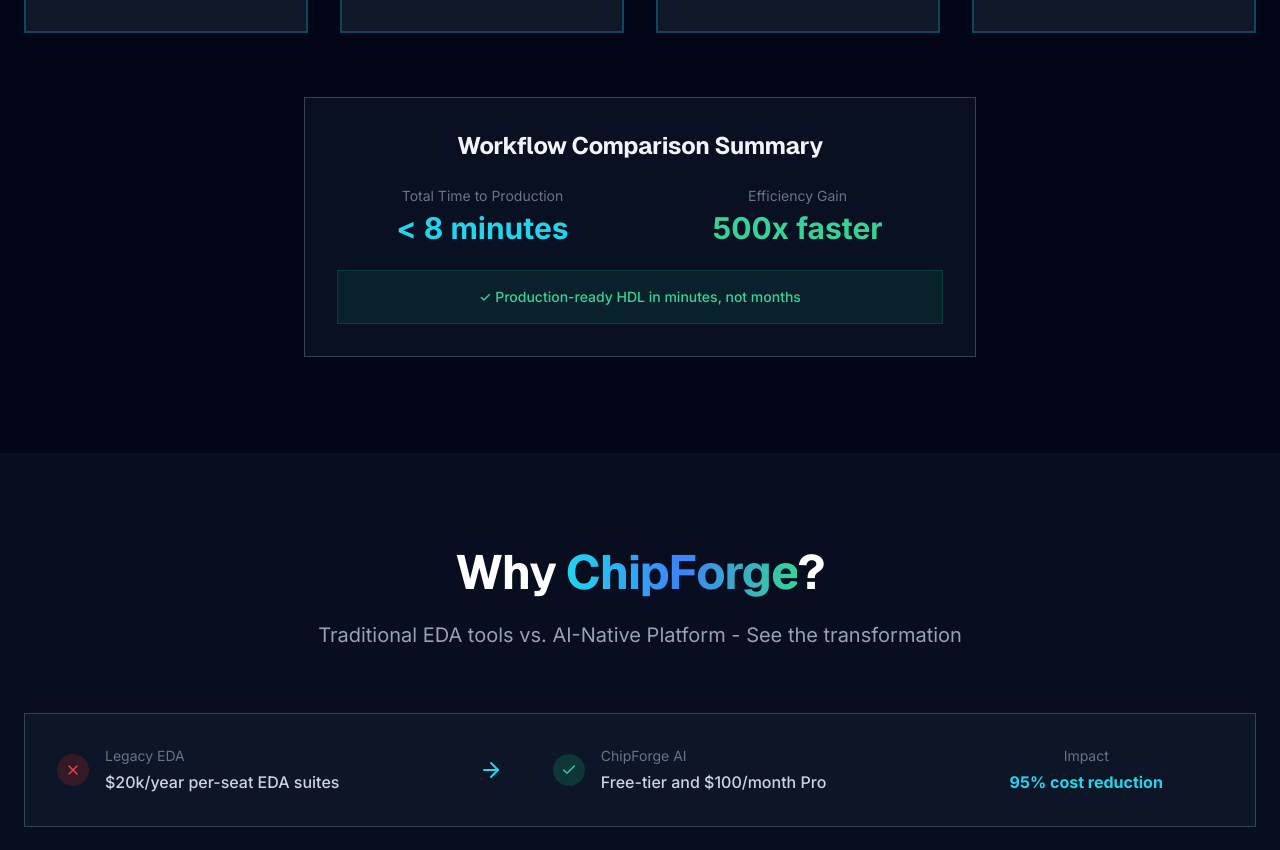
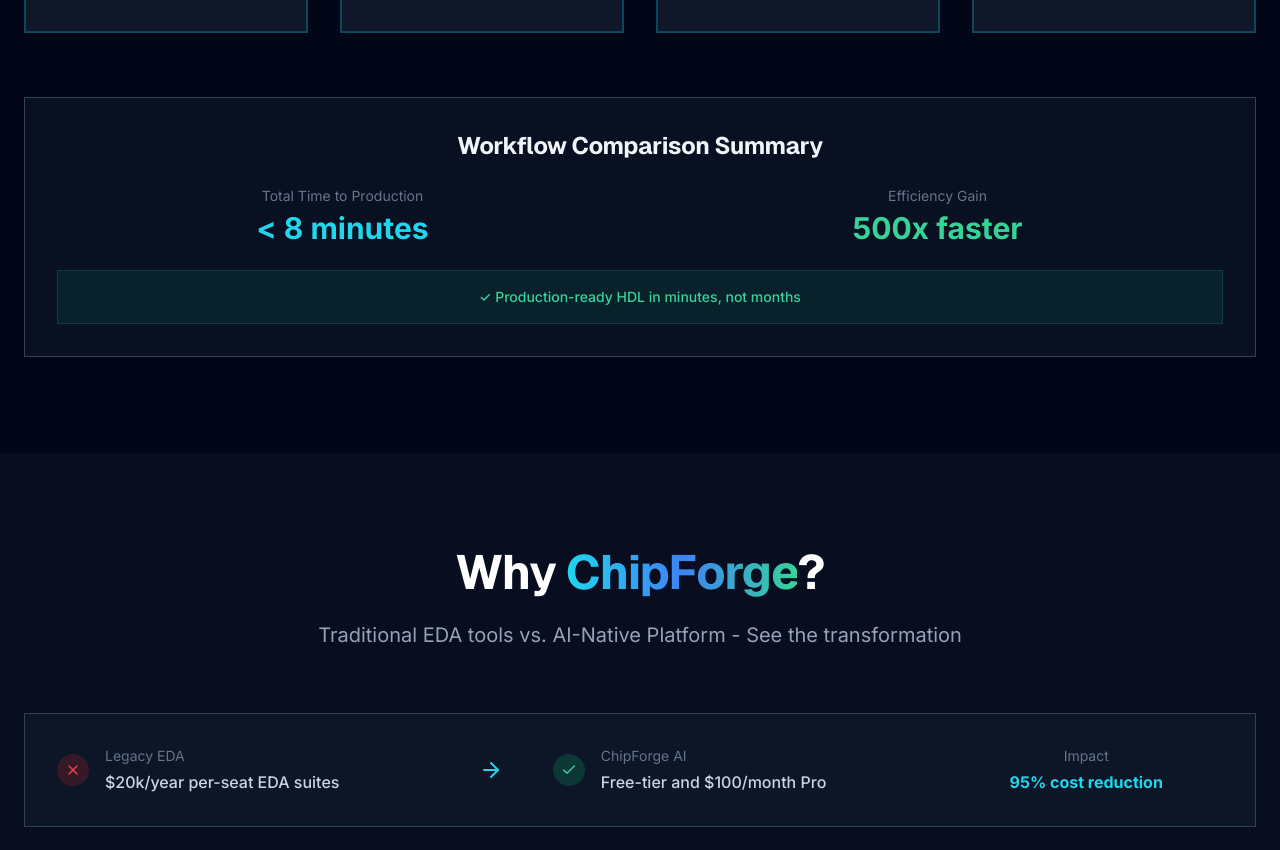
Before and after one commit to Fonzi81/chip-forge, a React (Vite) app: page /landing in a window 1280 px wide. Shown: the part 2395-3245 px from the top of the page. Built offline with nearby package versions, Linux system fonts and the light colour scheme.

Commit message:
Refactor: Use full page width
Refactored the `HowItWorks` component to utilize the full page width, removing padding and container constraints.

```diff
--- a/src/components/HowItWorks.tsx
+++ b/src/components/HowItWorks.tsx
@@ -146,7 +146,7 @@ const HowItWorks = () => {
 
         {/* Professional summary with metrics */}
         <div className="text-center">
-          <Card className="max-w-2xl mx-auto bg-slate-800/30 border-slate-700">
+          <Card className="w-full bg-slate-800/30 border-slate-700">
             <CardContent className="p-8">
               <h3 className="text-2xl font-bold mb-6 text-slate-100">Workflow Comparison Summary</h3>
 
```
